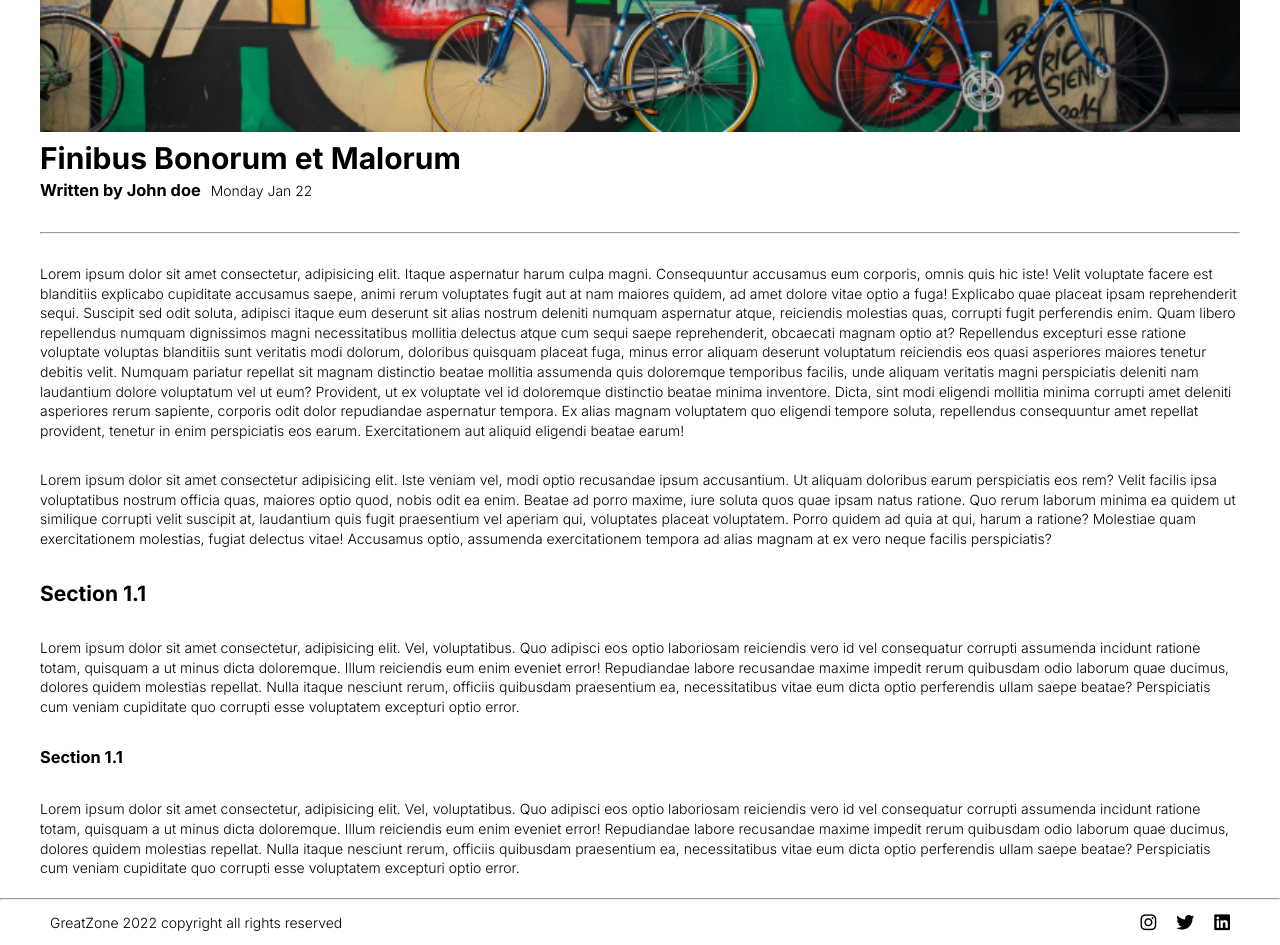
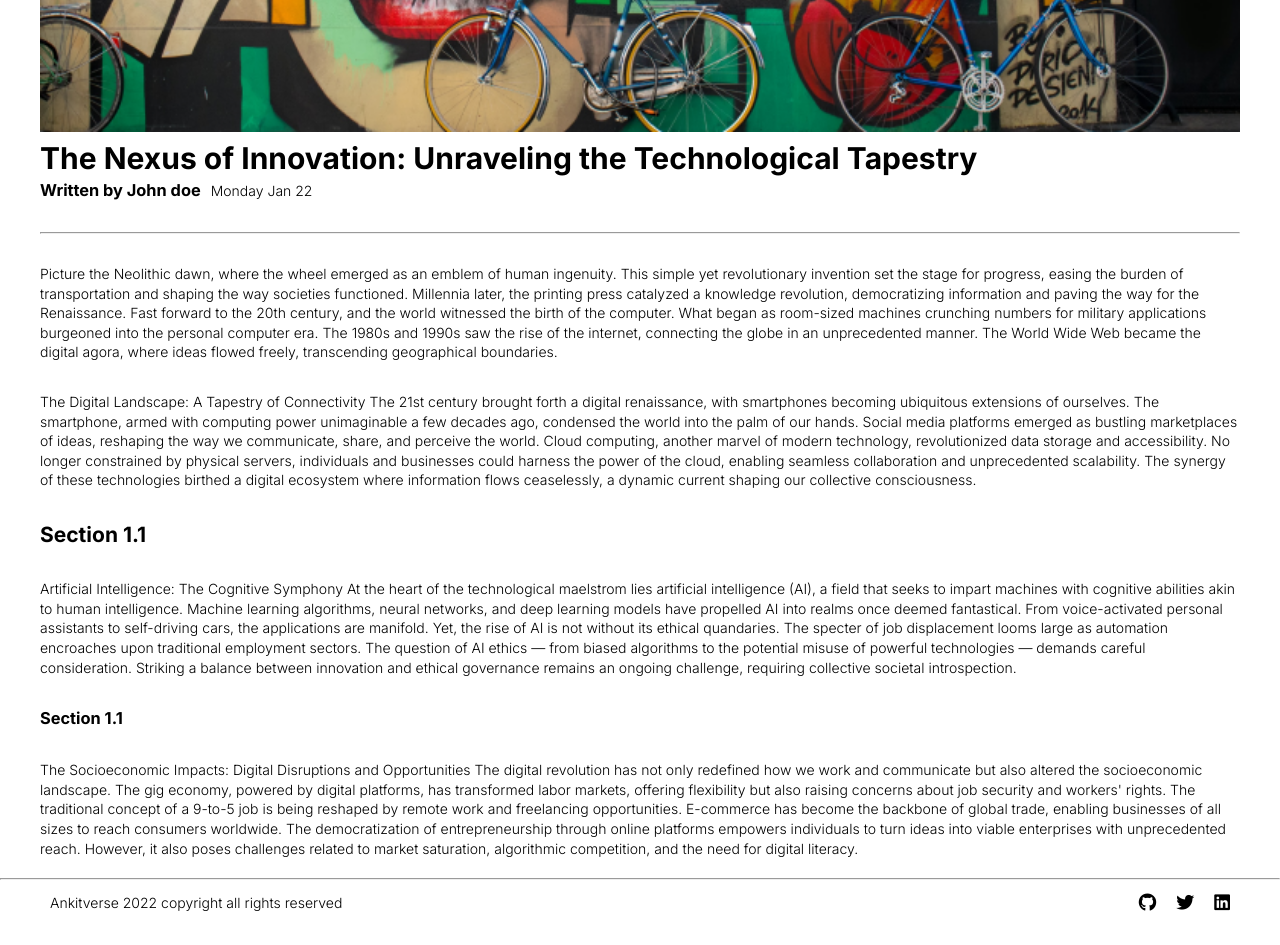
Before and after one commit to itsankit070/Blog-App, a plain HTML site: page post.html in a window 1280 px wide. Shown: the part 520-1465 px from the top of the page. Drawn offline with Linux system fonts and the light colour scheme.

Commit message:
Update post.html

```diff
--- a/post.html
+++ b/post.html
@@ -36,7 +36,7 @@
       <div class="banner_image">
         <img src="images/banner.png" alt="banner" />
       </div>
-      <h1>Finibus Bonorum et Malorum</h1>
+      <h1>The Nexus of Innovation: Unraveling the Technological Tapestry</h1>
       <div class="about-author">
         <h3>Written by John doe</h3>
         <p>Monday Jan 22</p>
@@ -45,82 +45,73 @@
     <hr />
     <article>
       <p>
-        Lorem ipsum dolor sit amet consectetur, adipisicing elit. Itaque
-        aspernatur harum culpa magni. Consequuntur accusamus eum corporis,
-        omnis quis hic iste! Velit voluptate facere est blanditiis explicabo
-        cupiditate accusamus saepe, animi rerum voluptates fugit aut at nam
-        maiores quidem, ad amet dolore vitae optio a fuga! Explicabo quae
-        placeat ipsam reprehenderit sequi. Suscipit sed odit soluta, adipisci
-        itaque eum deserunt sit alias nostrum deleniti numquam aspernatur
-        atque, reiciendis molestias quas, corrupti fugit perferendis enim.
-        Quam libero repellendus numquam dignissimos magni necessitatibus
-        mollitia delectus atque cum sequi saepe reprehenderit, obcaecati
-        magnam optio at? Repellendus excepturi esse ratione voluptate voluptas
-        blanditiis sunt veritatis modi dolorum, doloribus quisquam placeat
-        fuga, minus error aliquam deserunt voluptatum reiciendis eos quasi
-        asperiores maiores tenetur debitis velit. Numquam pariatur repellat
-        sit magnam distinctio beatae mollitia assumenda quis doloremque
-        temporibus facilis, unde aliquam veritatis magni perspiciatis deleniti
-        nam laudantium dolore voluptatum vel ut eum? Provident, ut ex
-        voluptate vel id doloremque distinctio beatae minima inventore. Dicta,
-        sint modi eligendi mollitia minima corrupti amet deleniti asperiores
-        rerum sapiente, corporis odit dolor repudiandae aspernatur tempora. Ex
-        alias magnam voluptatem quo eligendi tempore soluta, repellendus
-        consequuntur amet repellat provident, tenetur in enim perspiciatis eos
-        earum. Exercitationem aut aliquid eligendi beatae earum!
+        Picture the Neolithic dawn, where the wheel emerged as an emblem of human ingenuity. This simple yet
+        revolutionary invention set the stage for progress, easing the burden of transportation and shaping the way
+        societies functioned. Millennia later, the printing press catalyzed a knowledge revolution, democratizing
+        information and paving the way for the Renaissance.
+
+        Fast forward to the 20th century, and the world witnessed the birth of the computer. What began as room-sized
+        machines crunching numbers for military applications burgeoned into the personal computer era. The 1980s and
+        1990s saw the rise of the internet, connecting the globe in an unprecedented manner. The World Wide Web became
+        the digital agora, where ideas flowed freely, transcending geographical boundaries.
       </p>
       <p>
-        Lorem ipsum dolor sit amet consectetur adipisicing elit. Iste veniam
-        vel, modi optio recusandae ipsum accusantium. Ut aliquam doloribus
-        earum perspiciatis eos rem? Velit facilis ipsa voluptatibus nostrum
-        officia quas, maiores optio quod, nobis odit ea enim. Beatae ad porro
-        maxime, iure soluta quos quae ipsam natus ratione. Quo rerum laborum
-        minima ea quidem ut similique corrupti velit suscipit at, laudantium
-        quis fugit praesentium vel aperiam qui, voluptates placeat voluptatem.
-        Porro quidem ad quia at qui, harum a ratione? Molestiae quam
-        exercitationem molestias, fugiat delectus vitae! Accusamus optio,
-        assumenda exercitationem tempora ad alias magnam at ex vero neque
-        facilis perspiciatis?
+        The Digital Landscape: A Tapestry of Connectivity
+
+        The 21st century brought forth a digital renaissance, with smartphones becoming ubiquitous extensions of
+        ourselves. The smartphone, armed with computing power unimaginable a few decades ago, condensed the world into
+        the palm of our hands. Social media platforms emerged as bustling marketplaces of ideas, reshaping the way we
+        communicate, share, and perceive the world.
+
+        Cloud computing, another marvel of modern technology, revolutionized data storage and accessibility. No longer
+        constrained by physical servers, individuals and businesses could harness the power of the cloud, enabling
+        seamless collaboration and unprecedented scalability. The synergy of these technologies birthed a digital
+        ecosystem where information flows ceaselessly, a dynamic current shaping our collective consciousness.
       </p>
       <h2>Section 1.1</h2>
       <p>
-        Lorem ipsum dolor sit amet consectetur, adipisicing elit. Vel,
-        voluptatibus. Quo adipisci eos optio laboriosam reiciendis vero id vel
-        consequatur corrupti assumenda incidunt ratione totam, quisquam a ut
-        minus dicta doloremque. Illum reiciendis eum enim eveniet error!
-        Repudiandae labore recusandae maxime impedit rerum quibusdam odio
-        laborum quae ducimus, dolores quidem molestias repellat. Nulla itaque
-        nesciunt rerum, officiis quibusdam praesentium ea, necessitatibus
-        vitae eum dicta optio perferendis ullam saepe beatae? Perspiciatis cum
-        veniam cupiditate quo corrupti esse voluptatem excepturi optio error.
+        Artificial Intelligence: The Cognitive Symphony
+
+        At the heart of the technological maelstrom lies artificial intelligence (AI), a field that seeks to impart
+        machines with cognitive abilities akin to human intelligence. Machine learning algorithms, neural networks, and
+        deep learning models have propelled AI into realms once deemed fantastical. From voice-activated personal
+        assistants to self-driving cars, the applications are manifold.
+
+        Yet, the rise of AI is not without its ethical quandaries. The specter of job displacement looms large as
+        automation encroaches upon traditional employment sectors. The question of AI ethics — from biased algorithms to
+        the potential misuse of powerful technologies — demands careful consideration. Striking a balance between
+        innovation and ethical governance remains an ongoing challenge, requiring collective societal introspection.
       </p>
       <h3>Section 1.1</h3>
       <p>
-        Lorem ipsum dolor sit amet consectetur, adipisicing elit. Vel,
-        voluptatibus. Quo adipisci eos optio laboriosam reiciendis vero id vel
-        consequatur corrupti assumenda incidunt ratione totam, quisquam a ut
-        minus dicta doloremque. Illum reiciendis eum enim eveniet error!
-        Repudiandae labore recusandae maxime impedit rerum quibusdam odio
-        laborum quae ducimus, dolores quidem molestias repellat. Nulla itaque
-        nesciunt rerum, officiis quibusdam praesentium ea, necessitatibus
-        vitae eum dicta optio perferendis ullam saepe beatae? Perspiciatis cum
-        veniam cupiditate quo corrupti esse voluptatem excepturi optio error.
+        The Socioeconomic Impacts: Digital Disruptions and Opportunities
+
+        The digital revolution has not only redefined how we work and communicate but also altered the socioeconomic
+        landscape. The gig economy, powered by digital platforms, has transformed labor markets, offering flexibility
+        but also raising concerns about job security and workers' rights. The traditional concept of a 9-to-5 job is
+        being reshaped by remote work and freelancing opportunities.
+
+        E-commerce has become the backbone of global trade, enabling businesses of all sizes to reach consumers
+        worldwide. The democratization of entrepreneurship through online platforms empowers individuals to turn ideas
+        into viable enterprises with unprecedented reach. However, it also poses challenges related to market
+        saturation, algorithmic competition, and the need for digital literacy.
       </p>
     </article>
   </main>
   <hr />
   <footer>
-    <p>GreatZone 2022 copyright all rights reserved</p>
+    <p>Ankitverse 2022 copyright all rights reserved</p>
 
     <ul>
       <li>
-        <i class="fa fa-instagram"></i>
+        <a href="https://github.com/itsankit070" target="_blank"> <i class="fa fa-github"></i></a>
       </li>
       <li>
-        <i class="fa fa-twitter"></i>
+        <a href="https://twitter.com/itsankit070" target="_blank"> <i class="fa fa-twitter"></i></a>
       </li>
       <li>
-        <i class="fab fa-linkedin"></i>
+        <a href="https://www.linkedin.com/in/ankit-kumar-42492225b/" target="_blank"> <i
+            class="fab fa-linkedin"></i></a>
       </li>
     </ul>
   </footer>
```
